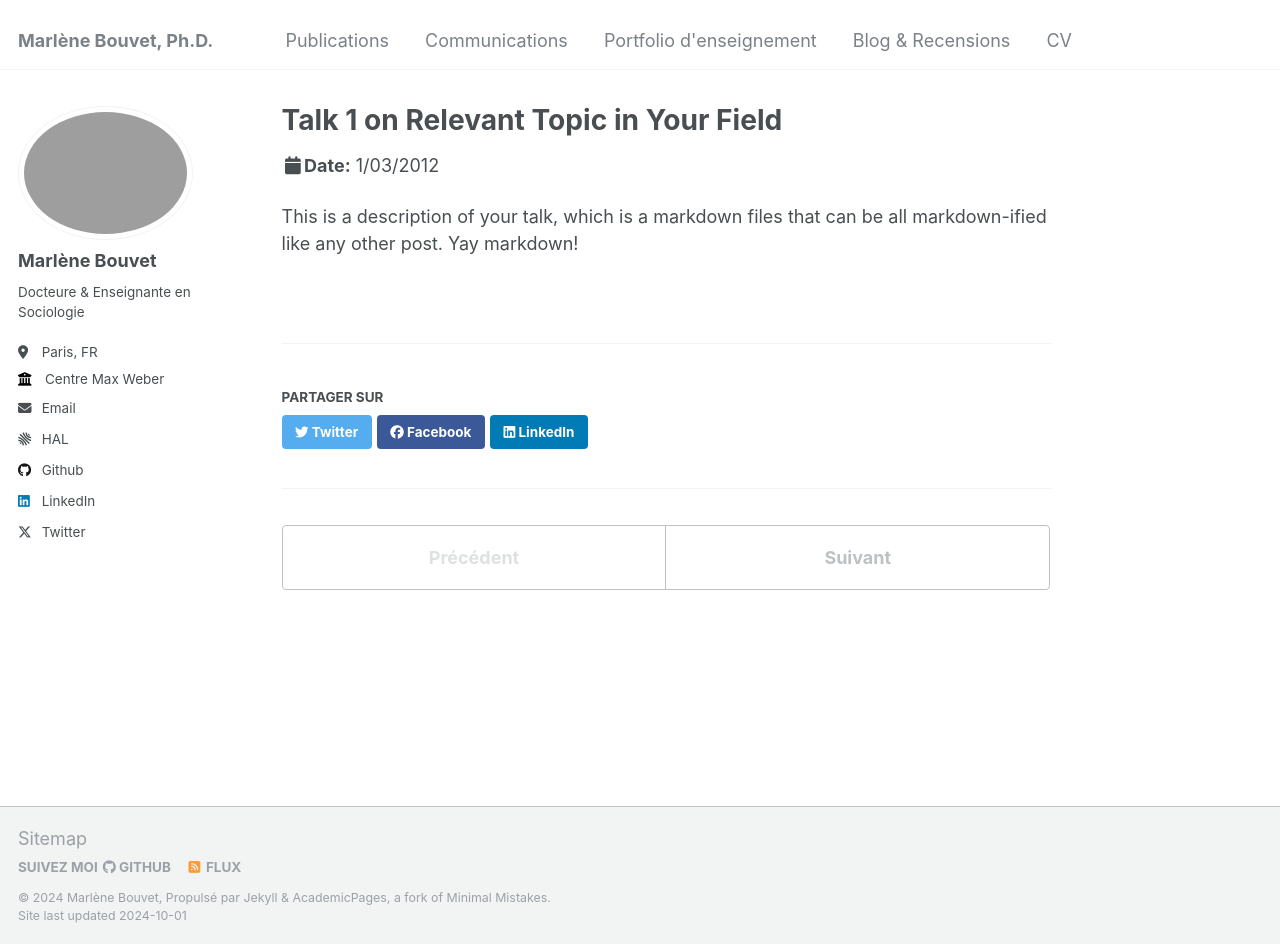
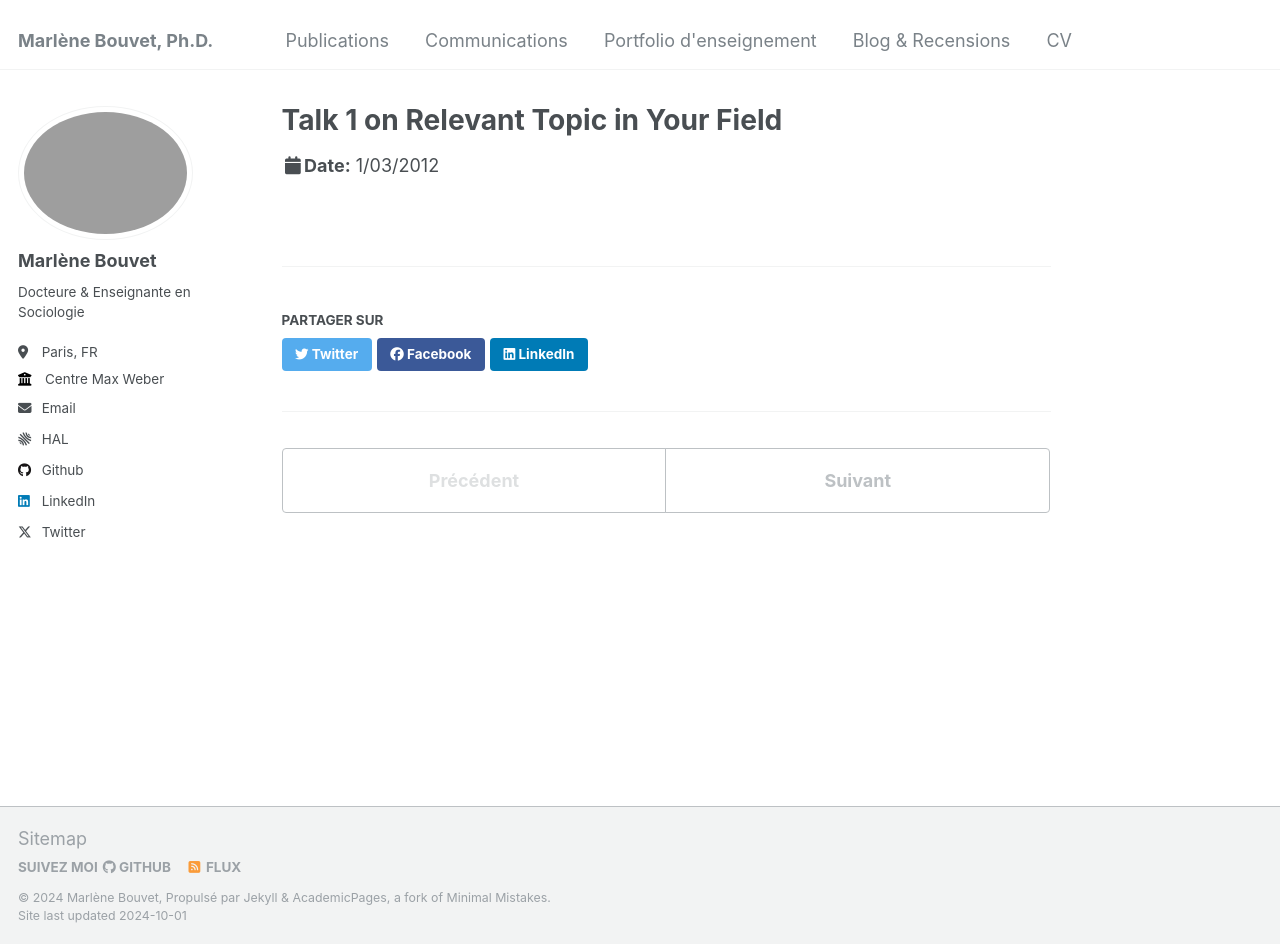
Before and after one commit to marlenebouvet/marlenebouvet.fr, a Jekyll site: the page built from _talks/2012-03-01-talk-1.md, in a window 1280 px wide and 944 px high. Built offline with Jekyll 4.4.1, drawn with Linux system fonts in a browser that asks for light colours; some web fonts are replaced.

```diff
--- a/_talks/2012-03-01-talk-1.md
+++ b/_talks/2012-03-01-talk-1.md
@@ -7,5 +7,3 @@
 date: 2012-03-01
 location: "San Francisco, California"
 ---
-
-This is a description of your talk, which is a markdown files that can be all markdown-ified like any other post. Yay markdown!
```
Also changed, not shown: _talks/afs-2023.md (added, +9 -0 lines).
